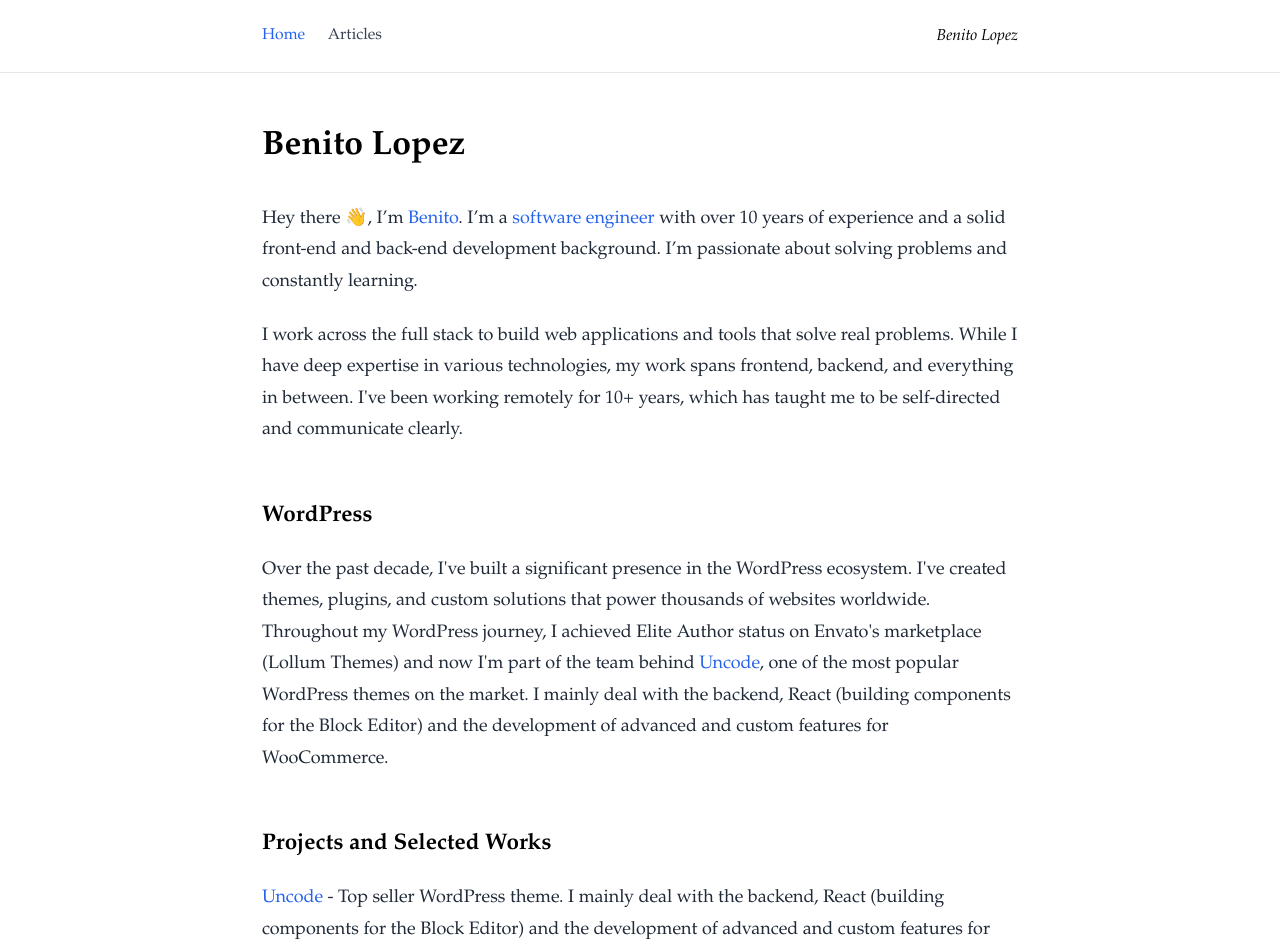
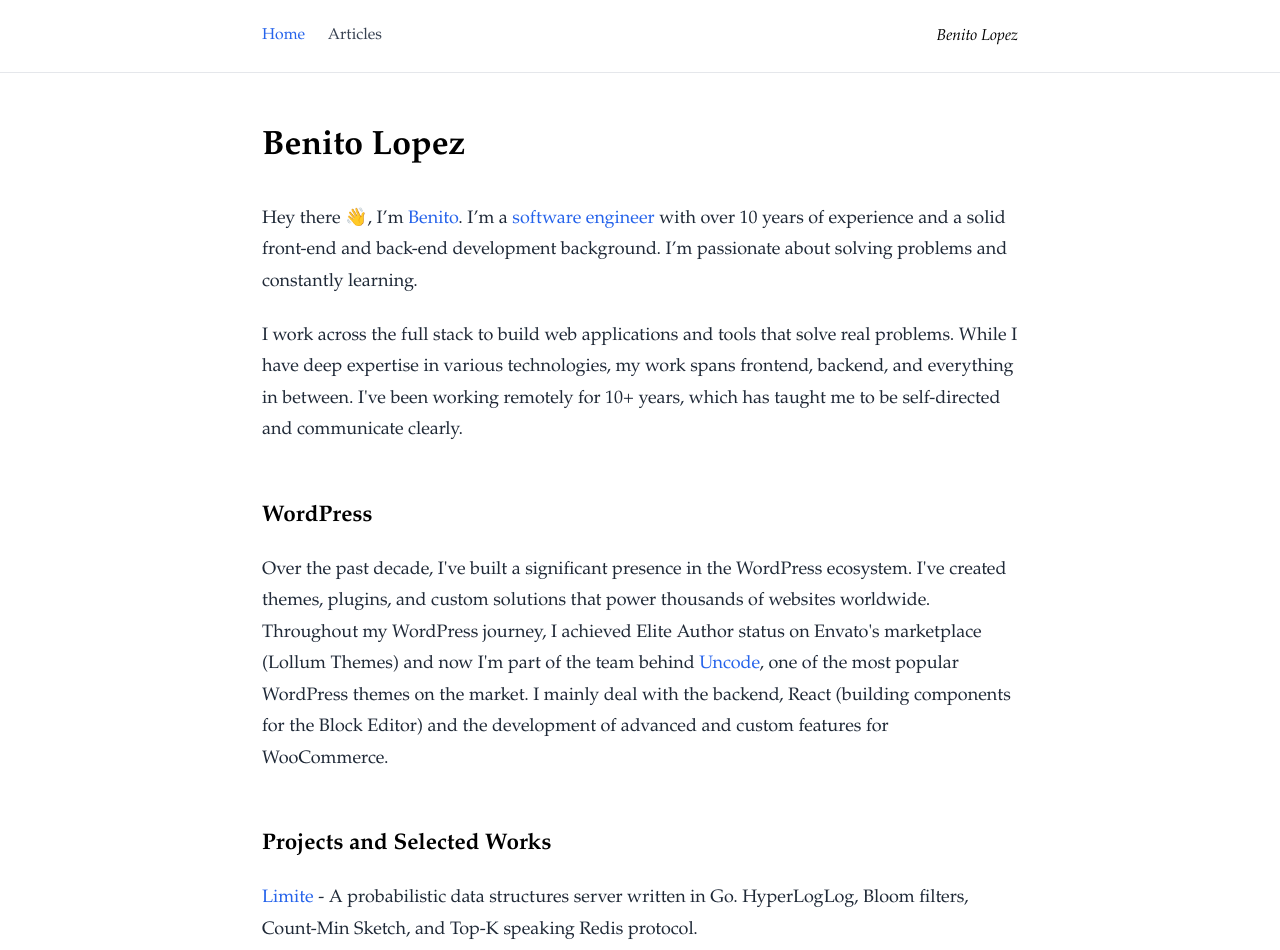
Before and after one commit to benitolopez/lopezb.com, a Next.js app: page / in a window 1280 px wide. Shown: the top 950 px of the page. Built offline with nearby package versions, Linux system fonts and the light colour scheme; no server answers.

Commit message:
Add Limite project

```diff
--- a/app/(default-layout)/page.tsx
+++ b/app/(default-layout)/page.tsx
@@ -62,14 +62,13 @@ export default function Home() {
         <ul className="leading-7 text-gray-800 mb-5">
           <li className="mb-2">
             <a
-              href="https://undsgn.com/uncode/"
+              href="https://github.com/benitolopez/limite"
               className="text-blue-600 hover:underline"
             >
-              Uncode
+              Limite
             </a>{" "}
-            - Top seller WordPress theme. I mainly deal with the backend, React
-            (building components for the Block Editor) and the development of
-            advanced and custom features for WooCommerce.
+            - A probabilistic data structures server written in Go. HyperLogLog,
+            Bloom filters, Count-Min Sketch, and Top-K speaking Redis protocol.
           </li>
           <li className="mb-2">
             <a
```
